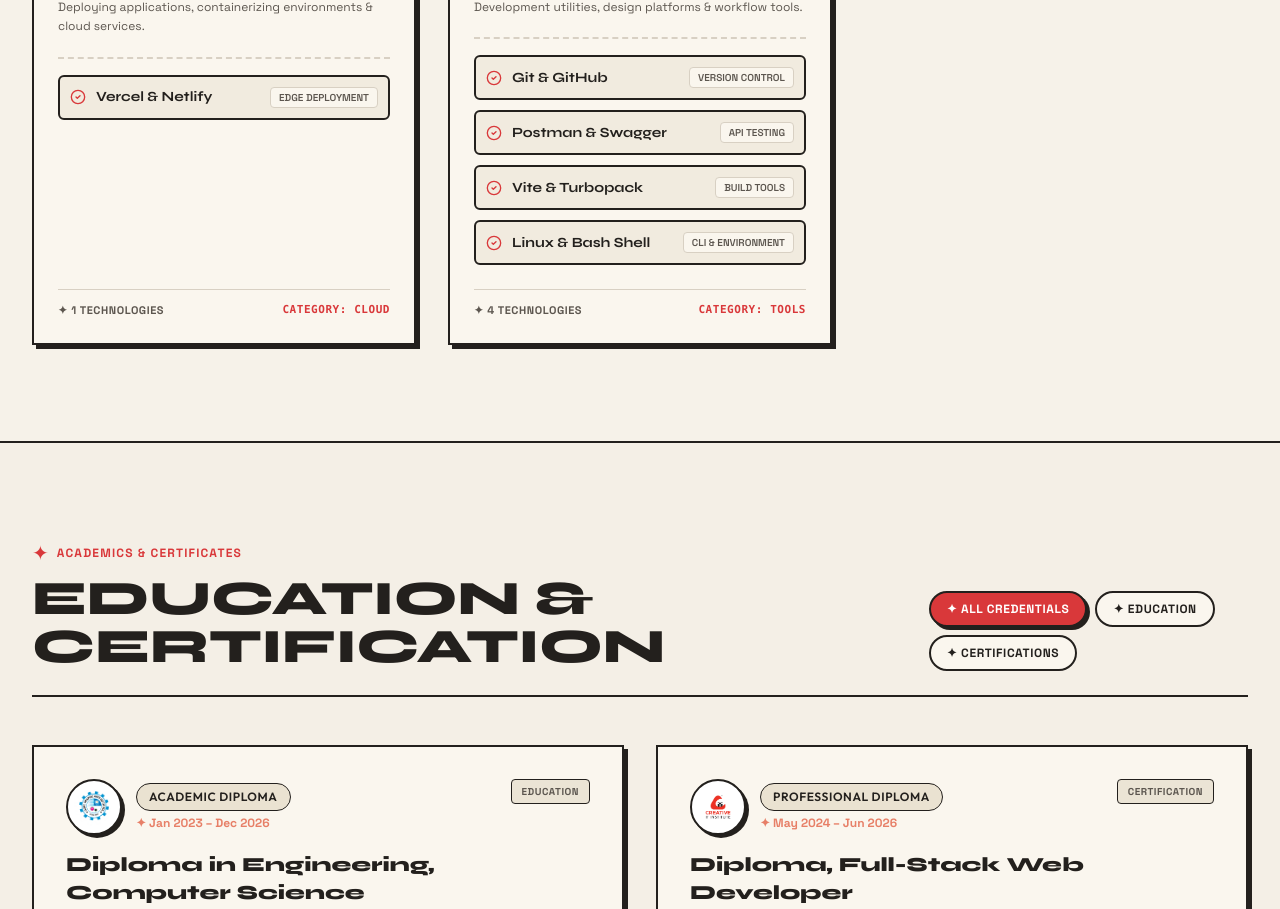
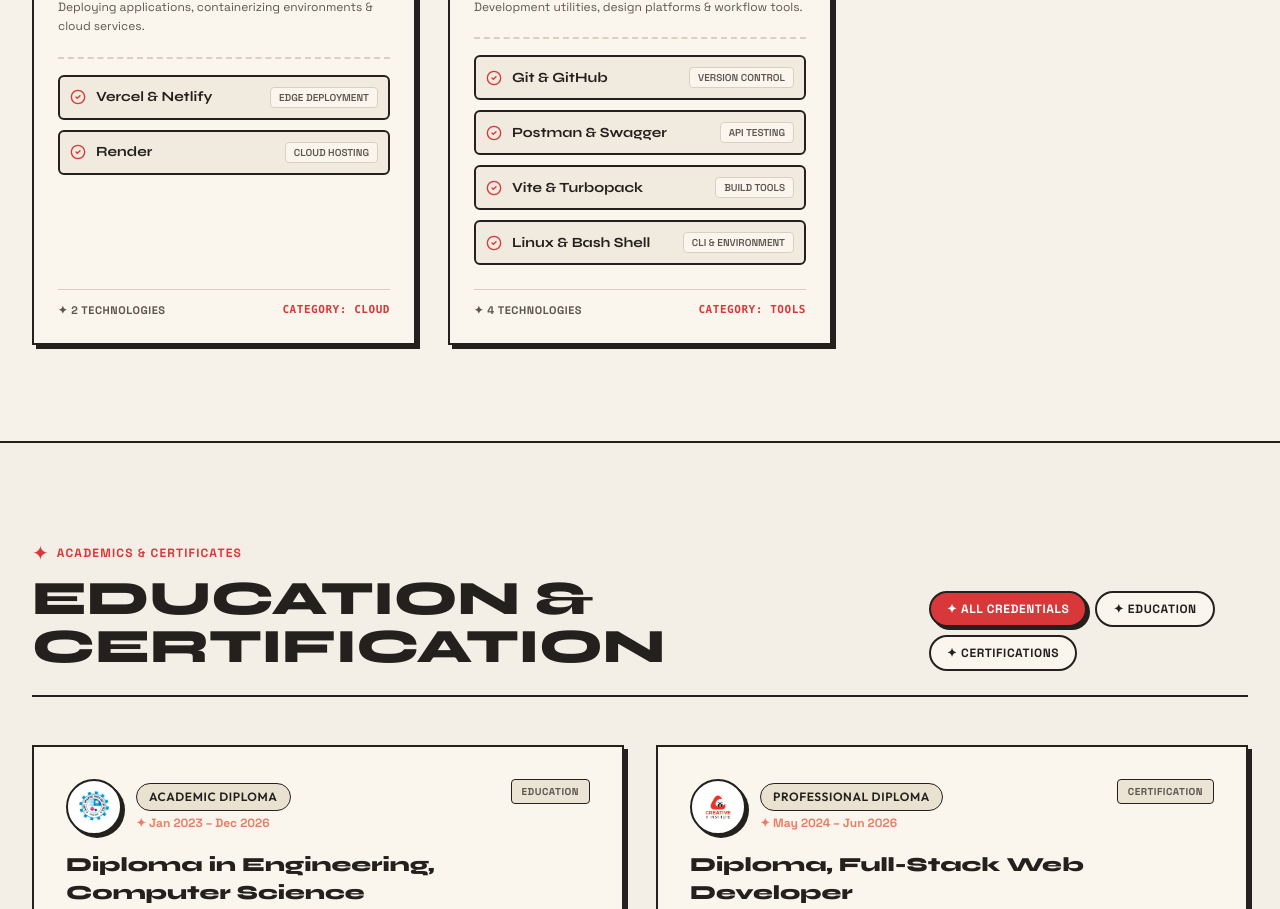
Before and after one commit to NH-Bappy/portfolio, a React (Vite) app: page / in a window 1280 px wide. Shown: the part 5115-6024 px from the top of the page. Built offline with nearby package versions, Linux system fonts and the light colour scheme; the HTML template or start-up script is replaced by a standard one.

Commit message:
Add Render to Cloud skills section

```diff
--- a/src/data/portfolioData.js
+++ b/src/data/portfolioData.js
@@ -192,7 +192,8 @@ export const skillSections = [
     icon: "Cloud",
     badgeColor: "bg-[var(--color-accent-sage)] text-white",
     skills: [
-      { name: "Vercel & Netlify", tag: "Edge Deployment" }
+      { name: "Vercel & Netlify", tag: "Edge Deployment" },
+      { name: "Render", tag: "Cloud Hosting" }
     ]
   },
   {
```
Also changed, not shown: 2 other files (tests, documents, lock files or other folders).
